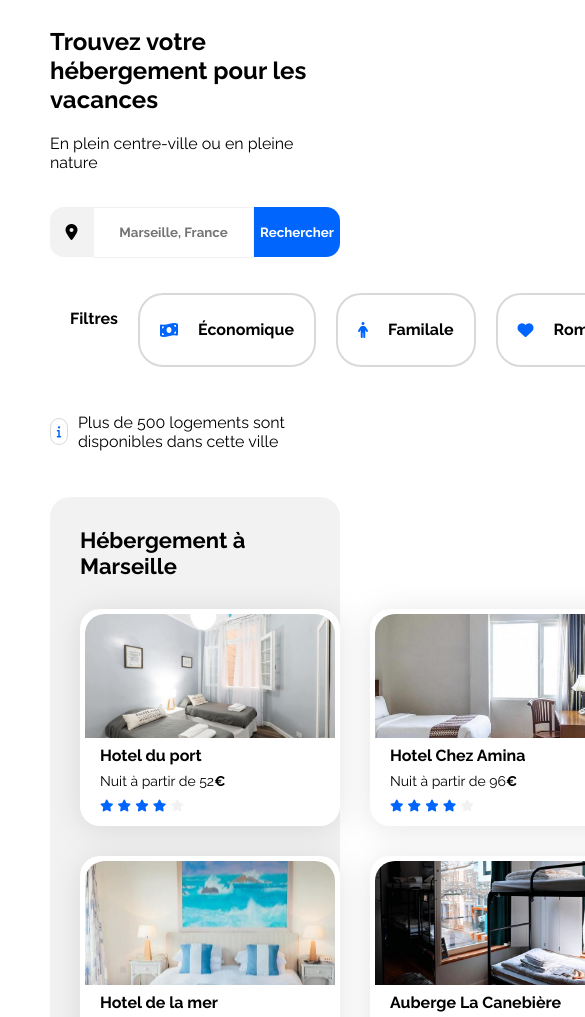
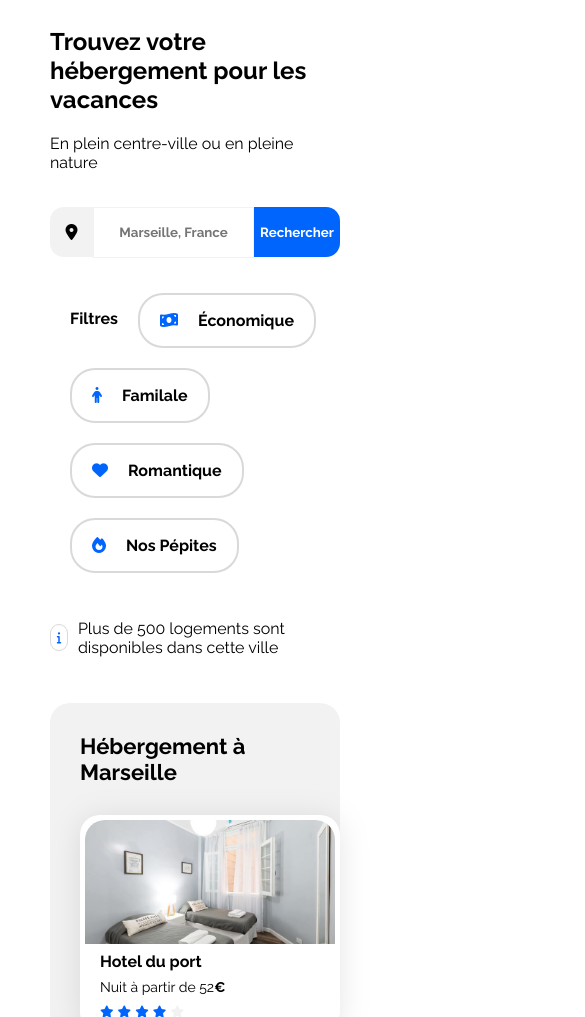
Before and after one commit to Baptiste-Wllme/mission_01, a plain HTML site: page index.html in a window 390 px wide. Shown: the part 82-1099 px from the top of the page, 585 px wide, since content can reach past the window. Drawn offline with Linux system fonts and the light colour scheme.

Commit message:
avant media queries

```diff
--- a/css/style.css
+++ b/css/style.css
@@ -254,7 +254,7 @@ a {
 
 .house-cards {
     display: flex;
-    flex-direction: row;
+    flex-wrap: wrap;
     margin-top: 30px;
     margin-bottom: 4px;
     gap: 30px;
@@ -432,6 +432,26 @@ h4 {
     .populaires-cards .card-subtitle {
         font-size: 13px;
     }
+
+    .activity-area {
+
+    }
+
+    .a-propos-card {
+        width: 100%;
+    }
+
+    .house-cards {
+        display: flex;
+        flex-wrap: wrap
+    }
+
+    .filter {
+        display: flex;
+        flex-wrap: wrap;
+        row-gap: 20px;
+
+    }
 }
 
 /* Small devices (phones, less than 768px) */
--- a/index.html
+++ b/index.html
@@ -141,8 +141,6 @@
                                 </div>
                             </article>
                         </a>
-                    </div>
-                    <div class="house-cards">
                         <a href="#">
                             <article class="card-house">
                                 <img src="./images/hebergements/annie-spratt.jpg" alt="image de l'hotel de la mer">
```
